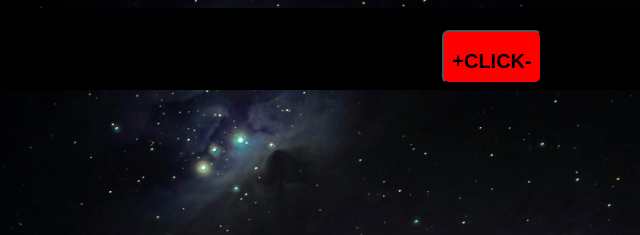
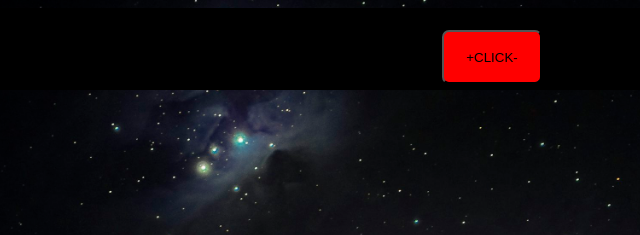
Before and after one commit to Mikey77-1/Huiswerkles-25-2025, a plain HTML site: page index.html in a window 1280 px wide. Shown: the top 235 px of the page, 148-788 px from the left. Drawn offline with nearby package versions, Linux system fonts and the light colour scheme.

Commit message:
Update index.html

```diff
--- a/index.html
+++ b/index.html
@@ -189,7 +189,7 @@ button:visited{
     <header>
 <h6>Huiswerk les 25</h6>
     </header>
-    <div id="flip"><button><h2>+CLICK-</h2></button></div>
+    <div id="flip"><button>+CLICK-</button></div>
     <div id="panel">Welkom op de pagina!<br><br>Huiswerk les 25<br>JavaScript & jQuery<br><br><img src="w3jquery.gif" alt="fotojquery"><br><img src="icons.png" alt="fotoiconsscript"  height="120" width="230"> <br></div>
 
     <nav>
```
